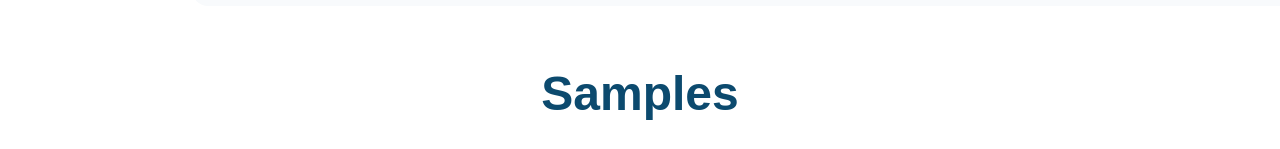
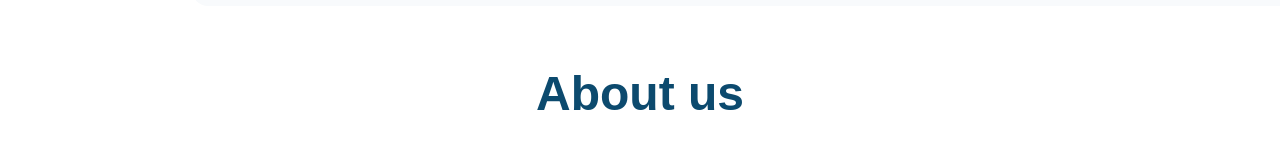
Before and after one commit to Minaht007/DEV-HAWKS-II, a Next.js app: page /en/mainPage in a window 1280 px wide. Shown: the part 802-951 px from the top of the page. Built offline with nearby package versions, Linux system fonts and the light colour scheme.

Commit message:
aboutUsTitle

```diff
--- a/messages/en.json
+++ b/messages/en.json
@@ -2,6 +2,8 @@
   "Header": {
     "home": "Home",
     "aboutUs": "Samples",
+    "aboutUsTitle": "About us",
+
     "services": "Services",
     "price": "Price",
     "contact": "Contacts"
--- a/messages/ua.json
+++ b/messages/ua.json
@@ -2,6 +2,7 @@
   "Header": {
     "home": "Головна",
     "aboutUs": "Приклади",
+    "aboutUsTitle": "Ми",
     "services": "Послуги",
     "price": "Вартість",
     "contact": "Контакти"
--- a/src/components/aboutUs.jsx
+++ b/src/components/aboutUs.jsx
@@ -15,7 +15,7 @@ const AboutUs = () => {
 
   return (
     <div className="sm:mt-4 md:mt-16 w-full px-10 layout" id="aboutUs">
-      <h1 className="sm:text-3xl md:text-4xl desk:text-5xl font-bold text-textContacts text-center">{t('aboutUs')}</h1>
+      <h1 className="sm:text-3xl md:text-4xl desk:text-5xl font-bold text-textContacts text-center">{t('aboutUsTitle')}</h1>
 
       <div className="flex justify-between items-center mx-auto sm:mt-2 md:mt-4 desk:mt-6 sm:flex-col md:flex-col desk:flex-row">
         <div className="sm:w-2/3 md::w-4/5 desk:w-1/3">
```
